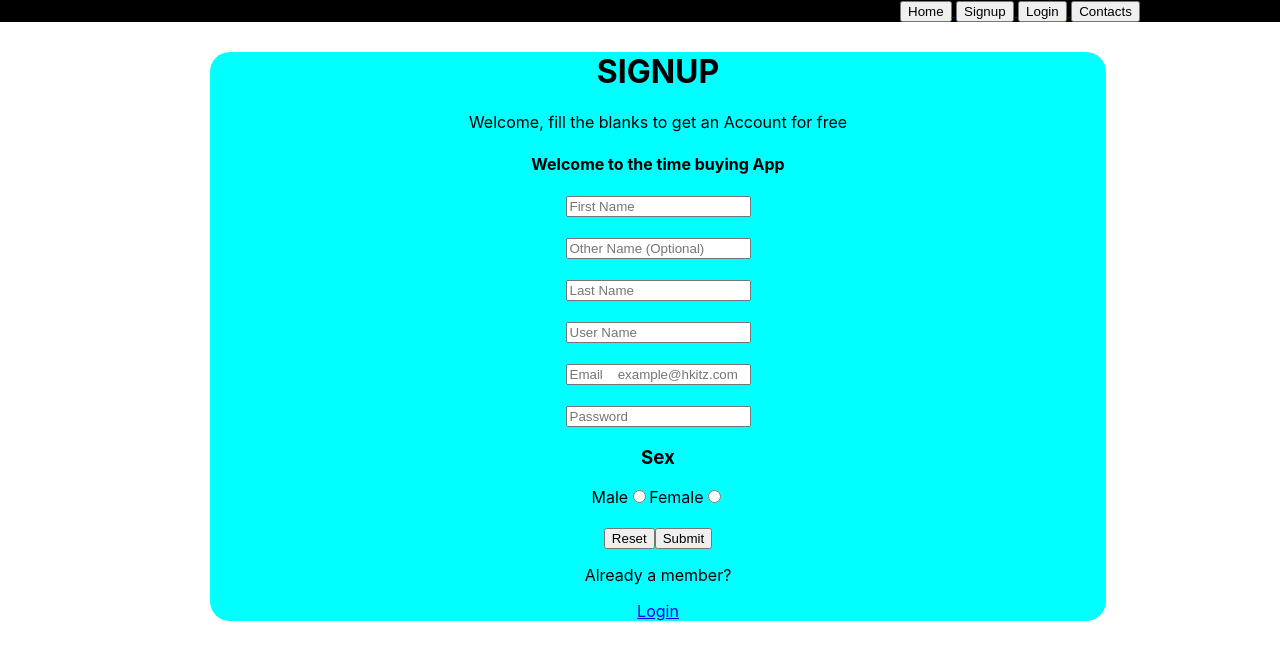
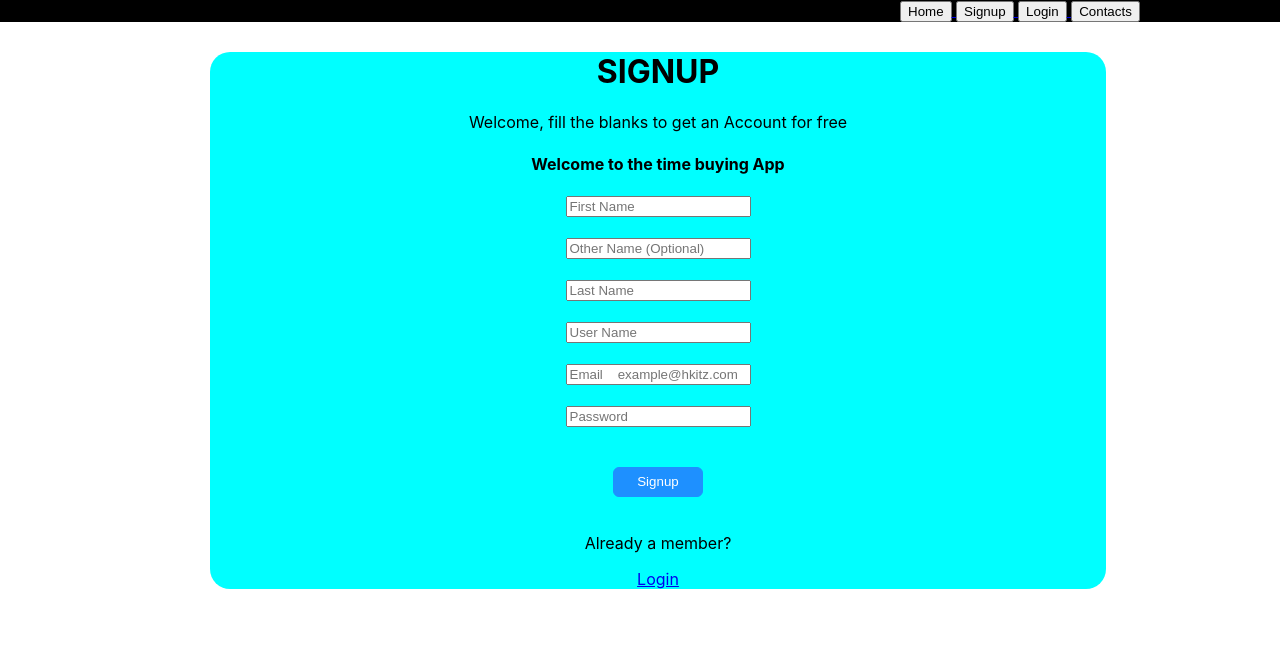
Before and after one commit to kencal20/personal-route-project, a React (Create React App) app: page /signup in a window 1280 px wide. Shown: the top 660 px of the page. Built offline with nearby package versions, Linux system fonts and the light colour scheme.

Commit message:
signup update

```diff
--- a/src/components/Signup.js
+++ b/src/components/Signup.js
@@ -11,16 +11,17 @@ class Signup extends Component {
       Username: "",
       Email: "",
       Password: "",
-      Gender: "",
     };
   }
   handlechange = (e) => {
+    e.preventDefault();
     this.setState({ [e.target.name]: e.target.value });
+    console.log(this.state);
   };
 
   handleSubmit = (e) => {
     e.preventDefault();
-    console.log(this.state);
+    console.log("form submitted", this.state);
     this.setstate = {
       Firstname: "",
       Othername: "",
@@ -28,7 +29,6 @@ class Signup extends Component {
       Username: "",
       Email: "",
       Password: "",
-      Gender: "",
     };
   };
   render() {
@@ -48,6 +48,7 @@ class Signup extends Component {
                 name="Firstname"
                 type="text"
                 placeholder="First Name"
+                required
                 value={this.state.Firstname}
                 onChange={this.handlechange}
               />
@@ -66,6 +67,7 @@ class Signup extends Component {
                 name="Lastname"
                 type="text"
                 placeholder="Last Name"
+                required
                 value={this.state.Lastname}
                 onChange={this.handlechange}
               />
@@ -75,6 +77,7 @@ class Signup extends Component {
                 name="Username"
                 type="text"
                 placeholder="User Name"
+                required
                 value={this.state.Username}
                 onChange={this.handlechange}
               />
@@ -82,8 +85,9 @@ class Signup extends Component {
             <div className="Email">
               <input
                 name="Email"
-                type="text"
+                type="email"
                 placeholder="Email    example@hkitz.com"
+                required
                 onChange={this.handlechange}
                 value={this.state.Email}
               />
@@ -94,27 +98,28 @@ class Signup extends Component {
                 name="Password"
                 type="password"
                 placeholder="Password"
+                required
                 value={this.state.Password}
                 onChange={this.handlechange}
               />
               <br></br>
-              <div className="Gender" />
-              <h3>Sex</h3>
-              <label>Male</label>
-              <input
-                type="radio"
-                value={this.state.Gender}
-                onChange={this.handlechange}
-              />
-              <label>Female</label>
-              <input
-                type="radio"
-                value={this.state.Gender}
-                onChange={this.handlechange}
-              />
+
             </div>
-            <input type="reset" />
-            <input type="submit" />
+            <button
+              style={{
+                background: "dodgerblue",
+                width: "10%",
+                height: "30px",
+                margin: "20px",
+                border: ["1px", "dodgerblue", "solid"],
+                borderRadius: "6px",
+                color: "white",
+              }}
+              type="submit"
+            >
+              Signup
+            </button>
+
             <p>Already a member?</p>
             <Link to="/login">
               <p>Login</p>
```
